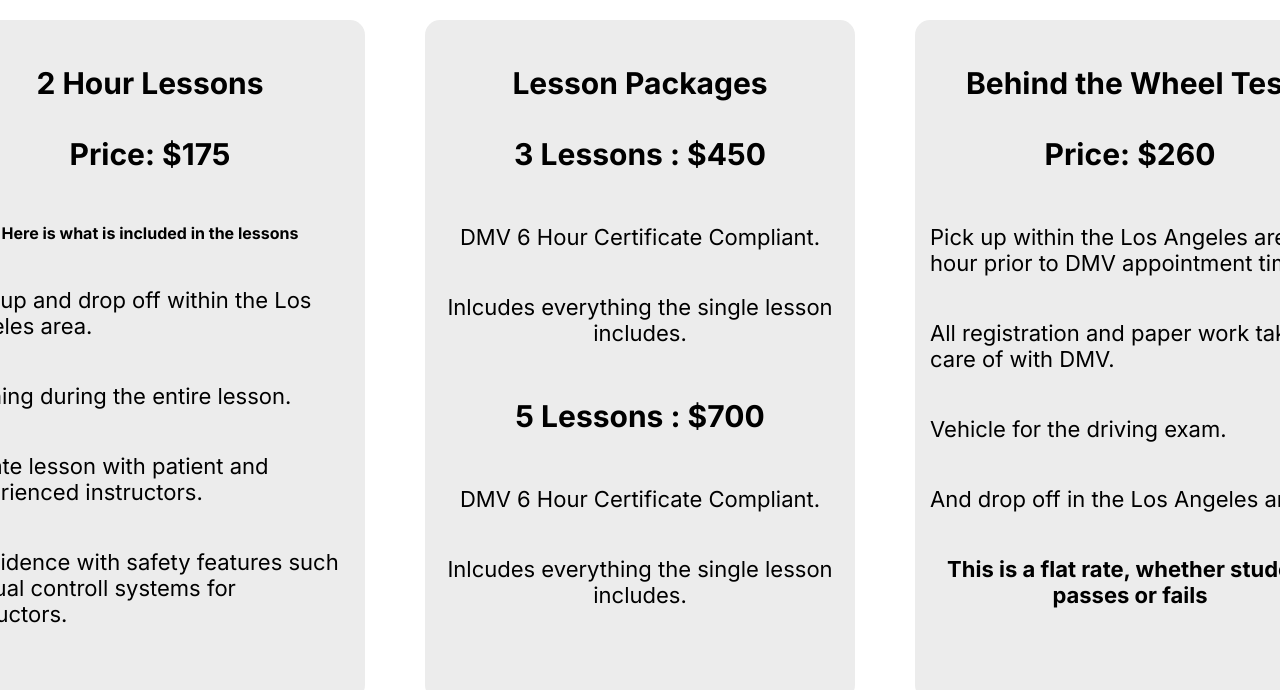
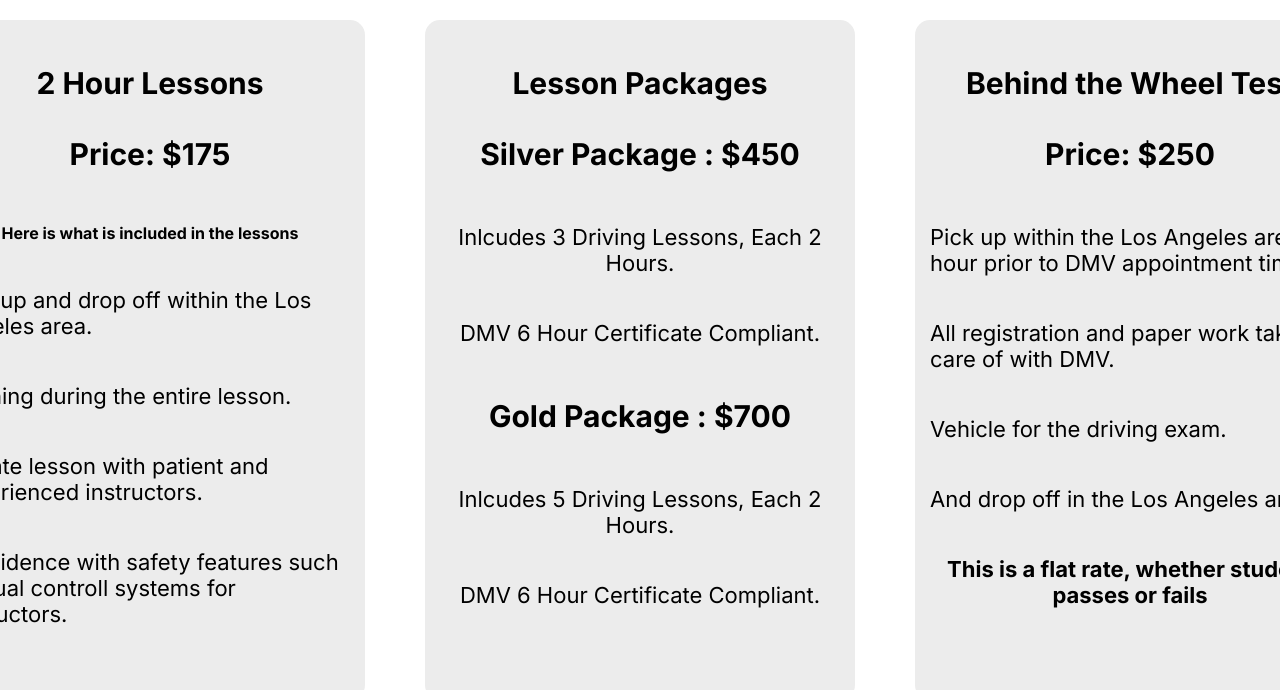
Before and after one commit to mannysanz715/BestDrivingTeacherFront, a React (Vite) app: page / in a window 1280 px wide. Shown: the part 1840-2530 px from the top of the page. Built offline with nearby package versions, Linux system fonts and the light colour scheme.

Commit message:
Create package names and change test price to 250

```diff
--- a/src/components/Pricing/Pricing.jsx
+++ b/src/components/Pricing/Pricing.jsx
@@ -27,16 +27,16 @@ useEffect(()=>{
         </div>
         <div data-aos='fade-up' className="drive-test-pricing card">
           <h3 className='rate-title'>Lesson Packages</h3>
-          <p className='rate-price'> 3 Lessons : $450</p>
+          <p className='rate-price'> Silver Package : $450</p>
+          <p className='rate-description center-text'>Inlcudes  3 Driving Lessons, Each 2 Hours.</p>
           <p className='rate-description center-text'>DMV 6 Hour Certificate Compliant.</p>
-          <p className='rate-description center-text'>Inlcudes everything the single lesson includes.</p>
-          <p className='rate-price'> 5 Lessons : $700</p>
+          <p className='rate-price'> Gold Package : $700</p>
+          <p className='rate-description center-text'>Inlcudes  5 Driving Lessons, Each 2 Hours.</p>
           <p className='rate-description center-text'>DMV 6 Hour Certificate Compliant.</p>
-          <p className='rate-description center-text'>Inlcudes everything the single lesson includes.</p>
         </div>
         <div data-aos='fade-up' className="drive-test-pricing card end">
           <h3 className='rate-title'>Behind the Wheel Test</h3>
-          <p className='rate-price'>Price: $260</p>
+          <p className='rate-price'>Price: $250</p>
           <p className='rate-description'>Pick up within the Los Angeles area 1 hour prior to DMV appointment time.</p>
           <p className='rate-description'>All registration and paper work taken care of with DMV.</p>
           <p className='rate-description'>Vehicle for the driving exam.</p>
```
